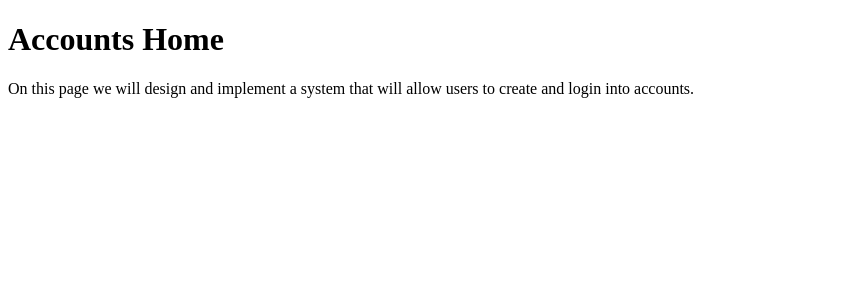
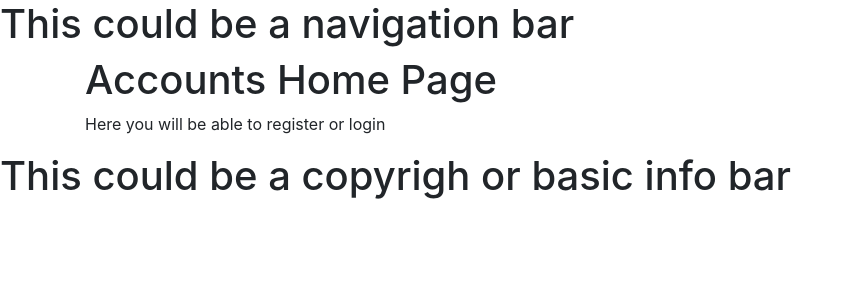
Before and after one commit to Cardboy777/MyMovieList, a Django app: page /account/ in a window 1280 px wide. Shown: the top 300 px of the page, without its empty margins (0-853 px from the left). Run offline with Django 3.2, Linux system fonts and the light colour scheme; some libraries are stand-ins or nearby versions.

Commit message:
Added base.html for easier templating

```diff
--- a/mymovielist/accounts/templates/accounts/home.html
+++ b/mymovielist/accounts/templates/accounts/home.html
@@ -1,10 +1,15 @@
-<!DOCTYPE html>
-<html>
-<head>
-	<title> MML: Accounts</title>
-</head>
-<body>
-<h1>Accounts Home</h1>
-<p>On this page we will design and implement a system that will allow users to create and login into accounts.</p>
-</body>
-</html>
+{% extends 'base.html' %}
+{% block head %}
+<title>Account Home</title>
+{% endblock %}
+
+{% block body %}
+<div class="container">
+	<h1>
+		Accounts Home Page
+	</h1>
+	<p>
+		Here you will be able to register or login
+	</p>
+</div>
+{% endblock %}
--- /dev/null
+++ b/mymovielist/accounts/templates/base.html
@@ -0,0 +1,19 @@
+<!DOCTYPE html>
+<html lang="en" dir="ltr">
+  <head>
+    <link rel="stylesheet" href="https://stackpath.bootstrapcdn.com/bootstrap/4.1.0/css/bootstrap.min.css" integrity="sha384-9gVQ4dYFwwWSjIDZnLEWnxCjeSWFphJiwGPXr1jddIhOegiu1FwO5qRGvFXOdJZ4" crossorigin="anonymous">
+    <script src="https://stackpath.bootstrapcdn.com/bootstrap/4.1.0/js/bootstrap.min.js" integrity="sha384-uefMccjFJAIv6A+rW+L4AHf99KvxDjWSu1z9VI8SKNVmz4sk7buKt/6v9KI65qnm" crossorigin="anonymous"></script>
+    {% block head %}
+    {% endblock %}
+  </head>
+  <body>
+    <h1>
+      This could be a navigation bar
+    </h1>
+    {% block body %}
+    {% endblock %}
+    <h1>
+      This could be a copyrigh or basic info bar
+    </h1>
+  </body>
+</html>
```
